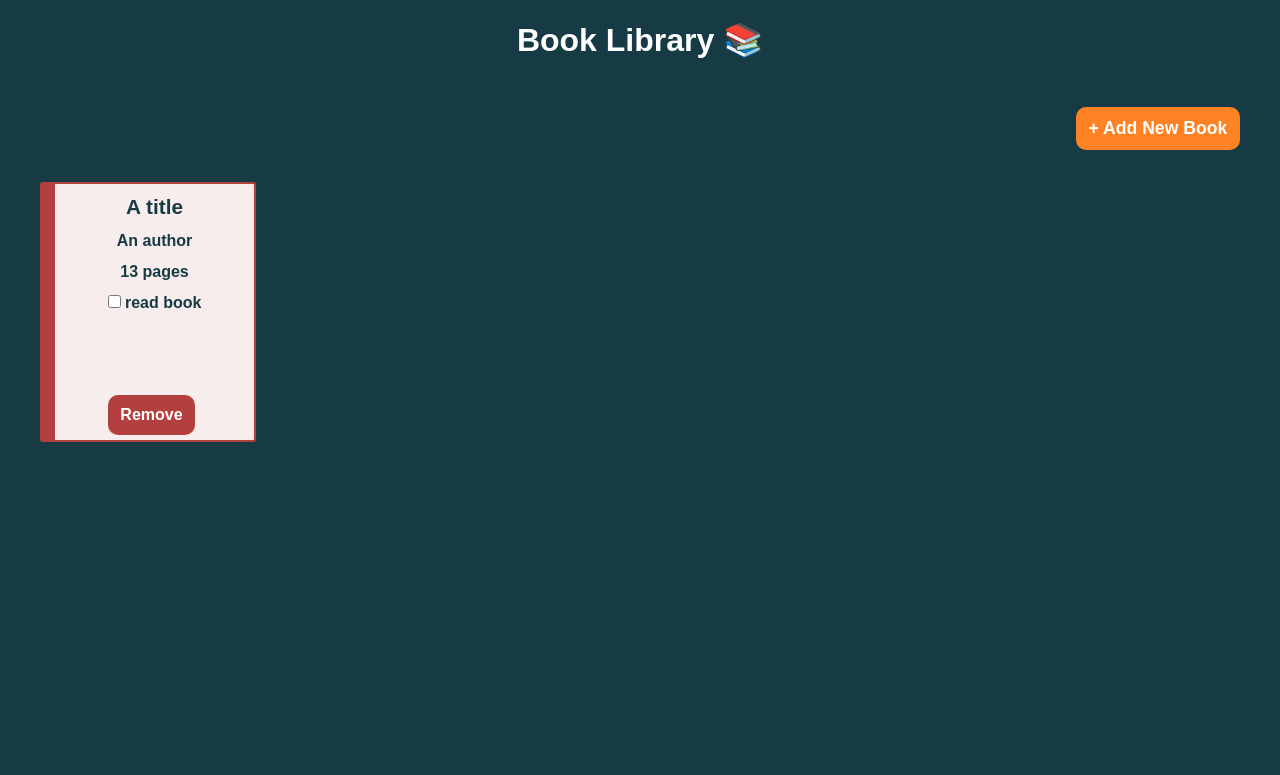
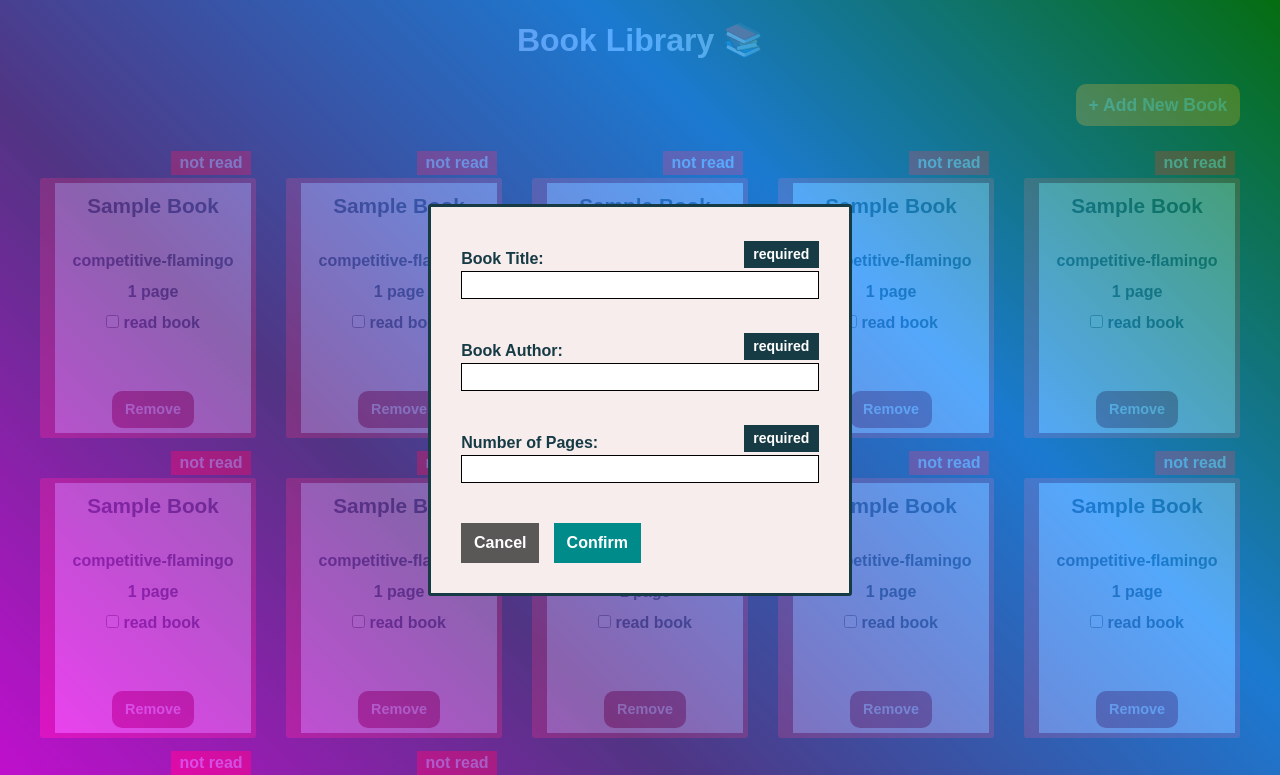
Before and after one commit to competitive-flamingo/library, a plain HTML site: page index.html in a window 1280 px wide. Both pictures are taken after a click on the button "+ Add New Book". Shown: the top 775 px of the page. Drawn offline with Linux system fonts and the light colour scheme.

Commit message:
Perform book addition, deletion with javascript

```diff
--- a/index.html
+++ b/index.html
@@ -14,19 +14,33 @@
         </div>
     </header>
     <div class="books">
-        <div class="book">
-            <div class="title">A title</div>
-            <div class="author">An author</div>
-            <div class="pages"><span class="num">13</span> pages</div>
-            <div class="is-read">
-                <input type="checkbox" name="is-book-read" id="is-book-read">
-                <label for="is-book-read">read book</label>
-                <div class="remove-book">
-                    <button type="button">Remove</button>
-                </div>
+    </div>
+    <dialog>
+        <form>
+            <p>
+                <label for="book-title-input">
+                    Book Title:
+                </label>
+                <input type="text" id="book-title-input" required>
+            </p>
+            <p>
+                <label for="book-author-input">
+                    Book Author:
+                </label>
+                <input type="text" id="book-author-input" required>
+            </p>
+            <p>
+                <label for="book-pages-input">
+                    Number of Pages:
+                </label>
+                <input type="number" id="book-pages-input" min="1" max="1000" required>
+            </p>
+            <div>
+                <button class="cancel" value="cancel" formnovalidate formmethod="dialog">Cancel</button>
+                <button class="confirm" value="confirm">Confirm</button>
             </div>
-        </div>
-    </div>
+        </form>
+    </dialog>
     <script src="./script.js"></script>
 </body>
 </html>
--- a/script.js
+++ b/script.js
@@ -0,0 +1,136 @@
+function Book(title, author, noPages) {
+    this.author = author;
+    this.title = title;
+    this.noPages = noPages;
+    this.isRead = false;
+}
+
+Book.prototype.toggleReadBook = function() {
+    this.isRead = !this.isRead;
+}
+
+const library = [];
+
+const dialog = document.querySelector("dialog");
+const showDialogButton = document.querySelector(".new-book-button");
+const dialogForm = document.querySelector("dialog form");
+const confirmButton = document.querySelector(".confirm");
+const formInputs = document.querySelectorAll("form input");
+const books = document.querySelector(".books");
+const styleElem = document.head.appendChild(document.createElement("style"));
+let bookIndex;
+let readStatus;
+
+showDialogButton.addEventListener("click", () => {
+    dialog.showModal();
+});
+
+confirmButton.addEventListener("click", (event) => {
+    event.preventDefault();
+    if(dialogForm.checkValidity()) {
+        addBookToLibrary(...makeNewBookCard(new Book(...Array.from(formInputs).map(current => current.value))));
+        dialogForm.reset();
+        dialog.close();
+    }
+    else dialogForm.reportValidity();
+});
+
+books.addEventListener("click", (event) => {
+    switch(event.target.type) {
+        case "button":
+            removeBook(event);
+            break;
+        case "checkbox":
+            toggleBookReadStatus(event);
+            break;
+    }
+});
+
+function makeNewBookCard(book) {
+    const bookCard = document.createElement("div");
+    bookCard.className = "book";
+    const bookTitle = document.createElement("div");
+    bookTitle.className = "title";
+    bookTitle.textContent = book.title;
+    const bookAuthor = document.createElement("div");
+    bookAuthor.className = "author";
+    bookAuthor.textContent = book.author;
+    const bookPages = document.createElement("div");
+    bookPages.className = "pages";
+    const bookPagesNumber = document.createElement("span");
+    bookPagesNumber.className = "num";
+    bookPagesNumber.textContent = book.noPages;
+    bookPages.appendChild(bookPagesNumber);
+    bookPages.appendChild(document.createTextNode(book.noPages == 1 ? " page" : " pages"));
+    const checkboxDiv = document.createElement("div");
+    checkboxDiv.className = "is-read";
+    const checkboxLabel = document.createElement("label");
+    const checkboxInput = document.createElement("input");
+    checkboxInput.type = "checkbox";
+    checkboxInput.name = "is-book-read";
+    checkboxLabel.append(checkboxInput, document.createTextNode(" read book"));
+    checkboxDiv.appendChild(checkboxLabel);
+    const bookRemove = document.createElement("div");
+    bookRemove.className = "remove-book";
+    const removeButton = document.createElement("button");
+    removeButton.type = "button";
+    removeButton.className = "remove-button";
+    removeButton.textContent = "Remove";
+    bookRemove.appendChild(removeButton);
+    bookCard.append(bookTitle, bookAuthor, bookPages, checkboxDiv, bookRemove);
+    return [book, bookCard];
+}
+
+function addBookToLibrary(book, bookCard) {
+    library.push([book, bookCard]);
+    bookCard.setAttribute("book-index", library.length - 1);
+    bookCard.setAttribute("id", `b${library.length - 1}`);
+    books.appendChild(bookCard);
+}
+
+function removeBook(event) {
+    bookIndex = +event.target.parentNode.parentNode.getAttribute("book-index");
+    books.removeChild(library[bookIndex][1]);
+    library.splice(bookIndex, 1);
+    adjustBookIndex();
+}
+
+function adjustBookIndex() {
+    for(let i = 0 ; i < library.length ; i++) {
+        library[i][1].setAttribute("book-index", i);
+        library[i][1].setAttribute("id", `b${i}`);
+    }
+    changeReadStatus();
+}
+
+function toggleBookReadStatus(event) {
+    bookIndex = +event.target.parentNode.parentNode.parentNode.getAttribute("book-index");
+    library[bookIndex][0].toggleReadBook();
+    changeReadStatus();
+}
+
+function changeReadStatus() {
+    readStatus = '{content: "read"; background-color: green;}';
+    const readBooks = library.filter((current) => {
+        return current[0].isRead;
+    })
+    if(readBooks.length) readStatus = `#${readBooks[0][1].id}::before` + readStatus;
+    for(let i = 1 ; i < readBooks.length ; i++) {
+        readStatus = `#${readBooks[i][1].id}::before,` + readStatus;
+    }
+    styleElem.innerHTML = readStatus;;
+}
+
+// SAMPLE BOOK
+addBookToLibrary(...makeNewBookCard(new Book("Sample Book", "competitive-flamingo", 1)));
+addBookToLibrary(...makeNewBookCard(new Book("Sample Book", "competitive-flamingo", 1)));
+addBookToLibrary(...makeNewBookCard(new Book("Sample Book", "competitive-flamingo", 1)));
+addBookToLibrary(...makeNewBookCard(new Book("Sample Book", "competitive-flamingo", 1)));
+addBookToLibrary(...makeNewBookCard(new Book("Sample Book", "competitive-flamingo", 1)));
+addBookToLibrary(...makeNewBookCard(new Book("Sample Book", "competitive-flamingo", 1)));
+addBookToLibrary(...makeNewBookCard(new Book("Sample Book", "competitive-flamingo", 1)));
+addBookToLibrary(...makeNewBookCard(new Book("Sample Book", "competitive-flamingo", 1)));
+addBookToLibrary(...makeNewBookCard(new Book("Sample Book", "competitive-flamingo", 1)));
+addBookToLibrary(...makeNewBookCard(new Book("Sample Book", "competitive-flamingo", 1)));
+addBookToLibrary(...makeNewBookCard(new Book("Sample Book", "competitive-flamingo", 1)));
+addBookToLibrary(...makeNewBookCard(new Book("Sample Book", "competitive-flamingo", 1)));
--- a/style.css
+++ b/style.css
@@ -35,9 +35,12 @@ body {
 }
 
 header {
-    position: relative;
+    margin-bottom: 20px;
     text-align: center;
     flex-grow: 1;
+    display: flex;
+    flex-direction: column;
+    gap: 20px;
 }
 
 button {
@@ -46,7 +49,6 @@ button {
     border: 0;
     outline: none;
     cursor: pointer;
-    font: inherit;
     color: inherit;
 }
 
@@ -55,9 +57,8 @@ button:hover {
 }
 
 .new-book-button {
-    position: absolute;
-    bottom: 0;
-    right: 0;
+    margin-top: auto;
+    margin-left: auto;
 }
 
 .new-book-button button{
@@ -73,7 +74,8 @@ button:hover {
     grid-template-columns: repeat(auto-fill, minmax(190px, 1fr));
     grid-template-rows: 260px;
     grid-auto-rows: 260px;
-    gap: 30px;
+    column-gap: 30px;
+    row-gap: 40px;
 }
 
 .remove-book {
@@ -87,6 +89,7 @@ button:hover {
     border-radius: 10px;
     font-weight: bold;
     margin-bottom: 5px;
+    font-size: 0.9rem;
 }
 
 .book {
@@ -96,7 +99,7 @@ button:hover {
     align-items: center;
     gap: 7px;
     padding-top: 7px;
-    border: 2px solid #B43F3F;
+    border: 5px solid #B43F3F;
     border-radius: 3px;
     border-left: 15px solid #B43F3F;
     background-color: #F8EDED;
@@ -105,6 +108,97 @@ button:hover {
     font-size: 1rem;
 }
 
+.book::before {
+    position: absolute;
+    width: 80px;
+    height: auto;
+    content: "not read";
+    top: 0;
+    right: 0;
+    color: white;
+    background-color: red;
+    text-align: center;
+    margin-top: -32px;
+}
+
 .book > div:first-child {
     font-size: 1.3rem;
+    margin-bottom: 20px;
 }
+
+dialog {
+    padding: 30px;
+    margin: auto;
+    border-radius: 3px;
+    background-color: #F8EDED;
+    border: 3px solid #173B45;
+    color: #173B45;
+}
+
+dialog::backdrop {
+    background-image: linear-gradient(
+    45deg,
+    magenta,
+    rebeccapurple,
+    dodgerblue,
+    green
+  );
+  opacity: 0.75;
+}
+
+form {
+    padding-top: 10px;
+}
+
+form > *:not(:first-child) {
+    margin-top: 40px;
+}
+
+dialog label {
+    display: inline-block;
+    width: 140px;
+    font-weight: bold;
+}
+
+dialog input {
+    appearance: none;
+    outline: none;
+    border: 1px solid black;
+    display: inline-block;
+    /* width: 200px; */
+    width: 100%;
+}
+
+dialog p {
+    position: relative;
+}
+
+dialog p::after {
+    position: absolute;
+    content: "required";
+    top: -5;
+    right: 0;
+    padding: 3px 7px;
+    text-align: center;
+    width: 75px;
+    height: auto;
+    margin-top: -30px;
+    font-weight: bold;
+    font-size: 14px;
+    background-color: #173B45;
+    color: white;
+}
+
+dialog button {
+    font-weight: bold;
+    color: #fff;
+}
+
+.cancel {
+    background-color: rgb(90, 87, 87);
+    margin-right: 10px;
+}
+
+.confirm {
+    background-color: darkcyan;
+}
```
